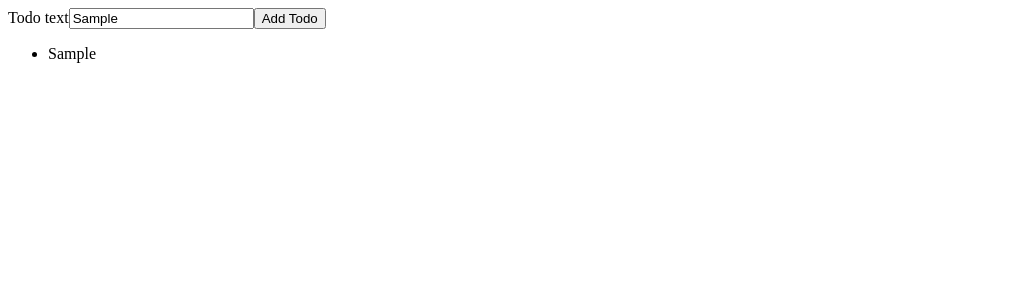
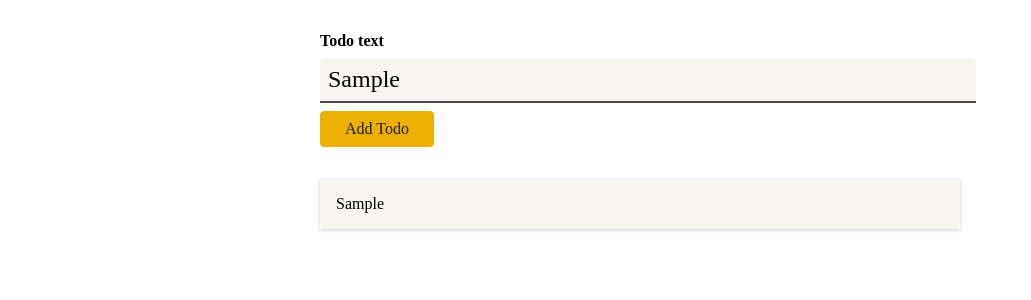
Before and after one commit to rohit-sde/react-app, a React (Create React App) app: page / in a window 1280 px wide. Both pictures are taken after typing "Sample" into the empty fields and a click on the button "Add Todo". Shown: the top 300 px of the page, without its empty margins (0-1031 px from the left). Built offline with nearby package versions, Linux system fonts and the light colour scheme.

Commit message:
added styles on form

```diff
--- a/src/App.tsx
+++ b/src/App.tsx
@@ -1,7 +1,7 @@
 import Todos from "./components/Todos";
 import Todo from "./models/todo";
 
-import "./App.css";
+// import "./App.css";
 import NewTodo from "./components/NewTodo";
 import { useState } from "react";
 
--- /dev/null
+++ b/src/components/NewTodo.module.css
@@ -0,0 +1,42 @@
+.form {
+  width: 40rem;
+  margin: 2rem auto;
+
+}
+
+.form label {
+  display: block;
+  font-weight: bold;
+  margin-bottom: 0.5rem;
+}
+
+.form input {
+  display: block;
+  width: 100%;
+  font: inherit;
+  font-size: 1.5rem;
+  padding: 0.5rem;
+  border-radius: 4px;
+  background-color: #f7f5ef;
+  border: none;
+  border-bottom: 2px solid #494844;
+  border-bottom-right-radius: 0;
+  border-bottom-left-radius: 0;
+  margin-bottom: 0.5rem;
+}
+
+.form button {
+  font: inherit;
+  background-color: #ebb002;
+  border: 1px solid #ebb002;
+  color: #201d0f;
+  padding: 0.5rem 1.5rem;
+  border-radius: 4px;
+  cursor: pointer;
+}
+
+.form button:hover,
+.form button:active {
+  background-color: #ebc002;
+  border-color: #ebc002;
+}
--- a/src/components/NewTodo.tsx
+++ b/src/components/NewTodo.tsx
@@ -1,4 +1,5 @@
 import { useRef } from "react";
+import classes from "./NewTodo.module.css";
 
 const NewTodo: React.FC<{ onAddTodo: (text: string) => void }> = (props) => {
     const todoTextInputRef = useRef<HTMLInputElement>(null);
@@ -16,7 +17,7 @@
     };
 
     return (
-        <form onSubmit={submitHandler}>
+        <form onSubmit={submitHandler} className={classes.form}>
             <label htmlFor="text">Todo text</label>
             <input type="text" id="text" ref={todoTextInputRef} />
             <button>Add Todo</button>
--- /dev/null
+++ b/src/components/TodoItem.module.css
@@ -0,0 +1,6 @@
+.item {
+  margin: 1rem 0;
+  box-shadow: 0 1px 4px rgba(0, 0, 0, 0.2);
+  padding: 1rem;
+  background-color: #f7f5ef;
+}
--- a/src/components/TodoItem.tsx
+++ b/src/components/TodoItem.tsx
@@ -1,7 +1,8 @@
 import React from "react";
+import classes from "./TodoItem.module.css";
 
 const TodoItem: React.FC<{ text: string }> = (props) => {
-    return <li>{props.text}</li>;
+    return <li className={classes.item}>{props.text}</li>;
 };
 
 export default TodoItem;
--- /dev/null
+++ b/src/components/Todos.module.css
@@ -0,0 +1,6 @@
+.todos {
+  list-style: none;
+  margin: 2rem auto;
+  padding: 0;
+  width: 40rem;
+}
--- a/src/components/Todos.tsx
+++ b/src/components/Todos.tsx
@@ -1,10 +1,11 @@
 import React from "react";
 import Todo from "../models/todo";
 import TodoItem from "./TodoItem";
+import classes from "./Todos.module.css";
 
 const Todos: React.FC<{ items: Todo[] }> = (props) => {
     return (
-        <ul>
+        <ul className={classes.todos}>
             {props.items.map((item) => (
                 <TodoItem key={item.id} text={item.text} />
             ))}
```
Also changed, not shown: src/App.css (deleted, +0 -38 lines), src/components/TodosItem.module.css (added).
